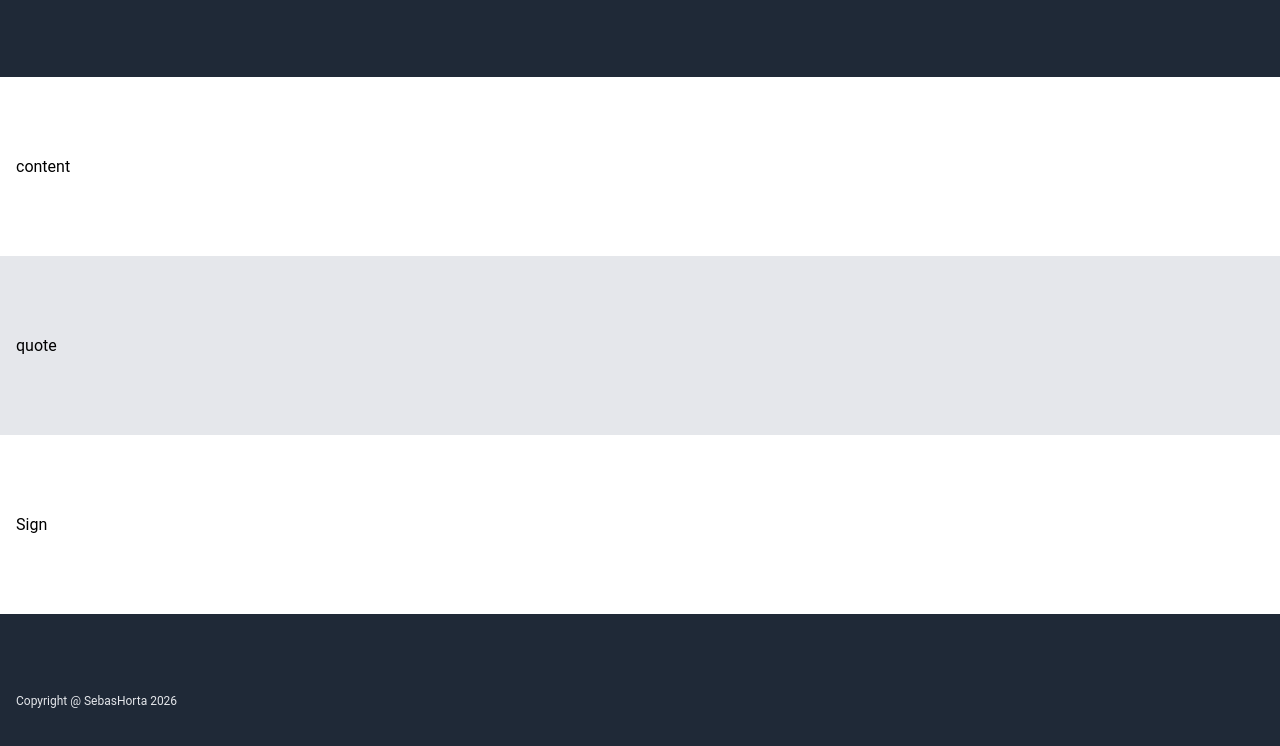
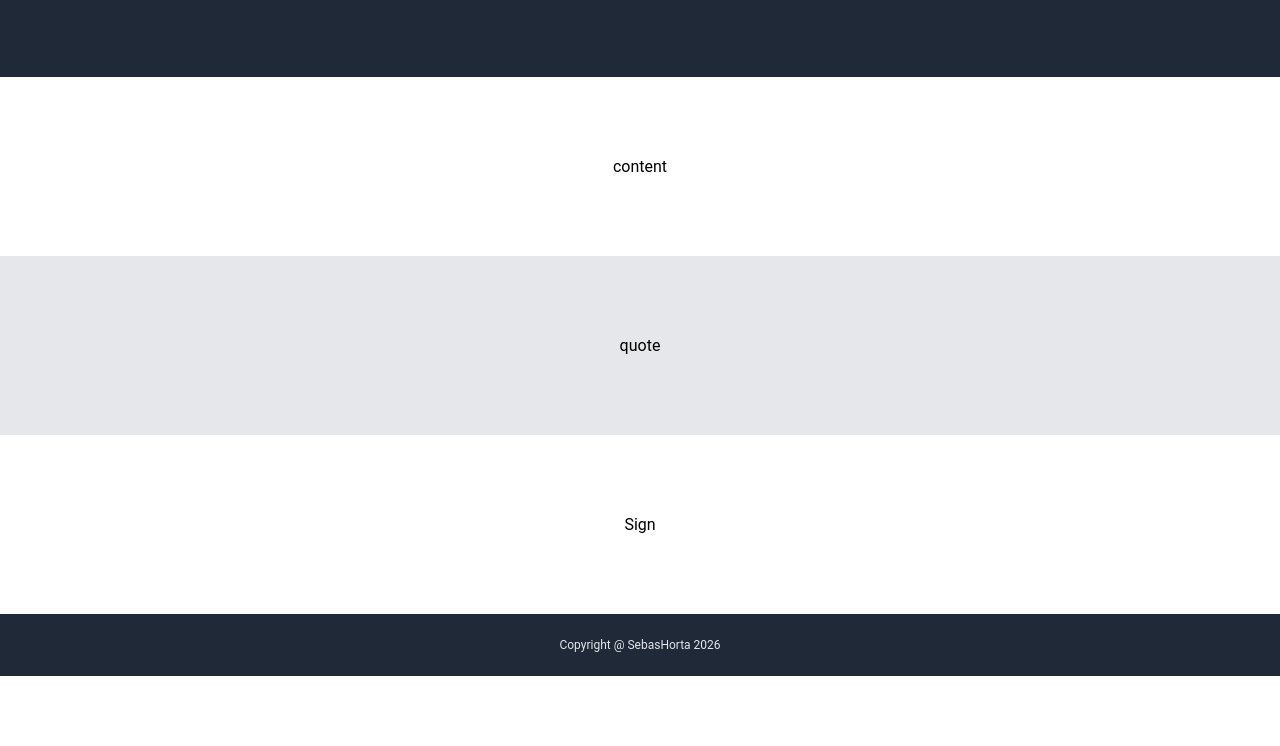
Before and after one commit to SebasHorta/odin-landing-page, a plain HTML site: page index.html in a window 1280 px wide. Shown: the part 282-1028 px from the top of the page. After the commit the page ends 958 px from the top, so only its background shows below. Drawn offline with Linux system fonts and the light colour scheme.

Commit message:
Add section containers, anchor footer, and reorganize CSS

```diff
--- a/index.html
+++ b/index.html
@@ -30,10 +30,18 @@
                     <div class="right-hero">this is a placeholder for an image</div>
                 </div>
             </div>
-            <div class="content">content</div>
-            <div class="quote">quote</div>
-            <div class="sign-up">Sign</div>
-            <div class="footer">Copyright @ SebasHorta 2026</div>
+            <div class="content">
+                <div class="container">content</div>
+            </div>
+            <div class="quote">
+                <div class="container">quote</div>
+            </div>
+            <div class="sign-up">
+                <div class="container">Sign</div>
+            </div>
+            <div class="footer">
+                <div class="container">Copyright @ SebasHorta 2026</div>
+            </div>
         </div>
     </body>
 </html>
--- a/styles.css
+++ b/styles.css
@@ -4,6 +4,20 @@
   font-family: Roboto, sans-serif;
   margin: 0;
   padding: 0;
+}
+
+a {
+  display: inline-block;
+  text-decoration: none;
+  color: #E5E7EB;
+  transition: transform 0.2s ease-in-out;
+}
+
+/* LAYOUT */
+.flex-container {
+  display: flex;
+  flex-direction: column;
+  min-height: 100vh;
 }
 
 .container {
@@ -14,6 +28,20 @@
   align-items: center;
 }
 
+.header .container,
+.hero .container {
+  justify-content: space-between;
+  gap: 30px;
+}
+
+.content .container,
+.quote .container,
+.sign-up .container,
+.footer .container {
+  justify-content: center;
+}
+
+/* SECTION BACKGROUNDS & SPACING */
 .header, .hero, .footer {
   background-color: #1F2937;
 }
@@ -22,21 +50,9 @@
   padding: 80px 16px;
 }
 
-.flex-container {
-    display: flex;
-    flex-direction: column;
-    min-height: 100vh;
-}
-
 /* HEADER SECTION */
 .header {
   padding: 8px 16px;
-}
-
-.header .container,
-.hero .container {
-    justify-content: space-between;
-    gap: 30px;
 }
 
 .logo {
@@ -51,13 +67,6 @@
   align-items: center;
   gap: 16px;
   font-size: 12px;
-}
-
-a {
-    display: inline-block;
-    text-decoration: none;
-    color: #E5E7EB;
-    transition: transform 0.2s ease-in-out;
 }
 
 .nav-links a:hover {
@@ -125,4 +134,6 @@
 .footer {
   color: #E5E7EB;
   font-size: 12px;
+  margin-top: auto;
+  padding: 24px;
 }
```
Lines whose indentation alone changed are shown as unchanged.
